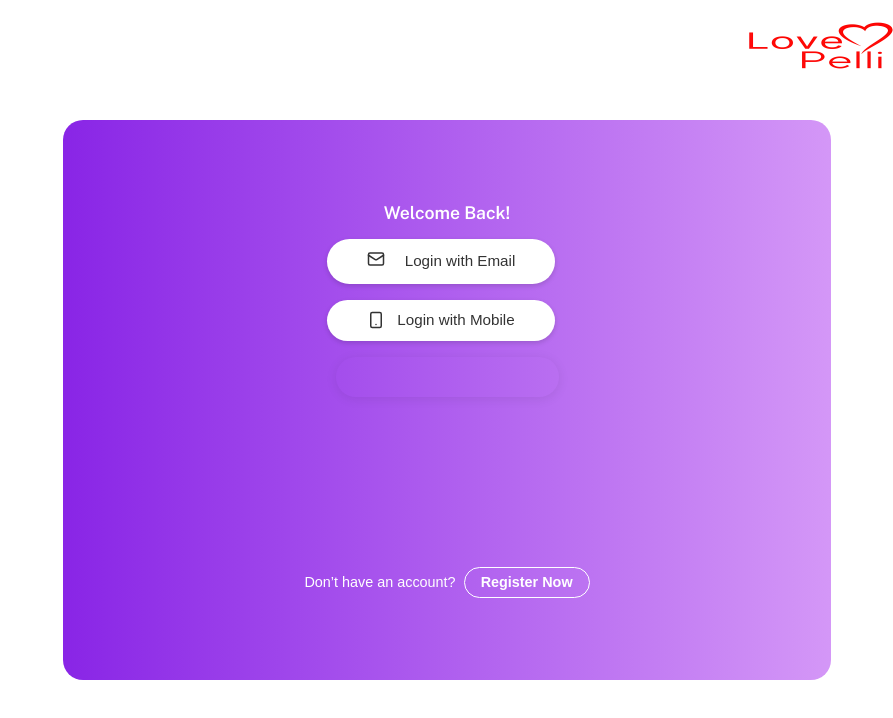
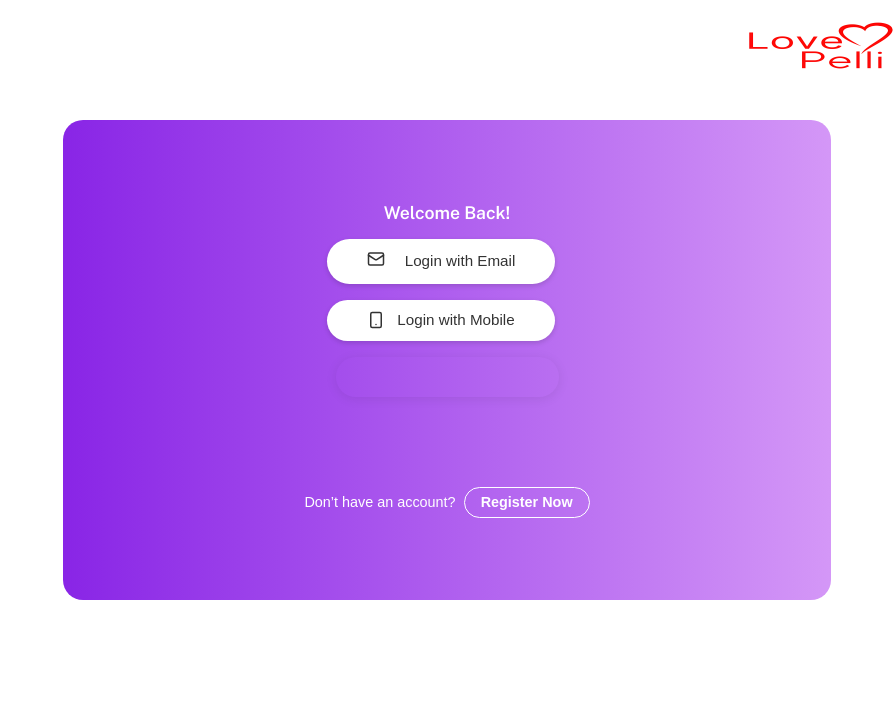
Before and after one commit to vijay3690/LOVEPELLI, a React (Vite) app: page /signup in a window 1280 px wide. Shown: the top 718 px of the page, without its empty margins (387-1280 px from the left). Built offline with nearby package versions, Linux system fonts and the light colour scheme.

Commit message:
update client id and signup container height

```diff
--- a/src/pages/otp-signin/gmail.jsx
+++ b/src/pages/otp-signin/gmail.jsx
@@ -3,8 +3,8 @@ import { GoogleOAuthProvider, GoogleLogin } from "@react-oauth/google";
 import { Navigate } from 'react-router-dom';
 
 
+const CLIENT_ID = "447299056493-i42gsblfv36pf23plqrpakoihih3egkj.apps.googleusercontent.com"; // Replace with your actual client ID
 
-const CLIENT_ID = "447299056493-p2jsdgap2cnr7la807qmu4g6qi85mm2k.apps.googleusercontent.com"; // Replace with your actual client ID
 
 const Glogin = () => {
 
--- a/src/pages/otp-signin/signuppage.css
+++ b/src/pages/otp-signin/signuppage.css
@@ -1,5 +1,5 @@
 .signup-container {
-  height: 70vh;
+  height: 60vh;
   margin-top: 0px;
   overflow: hidden;
   width: 60%;
```
